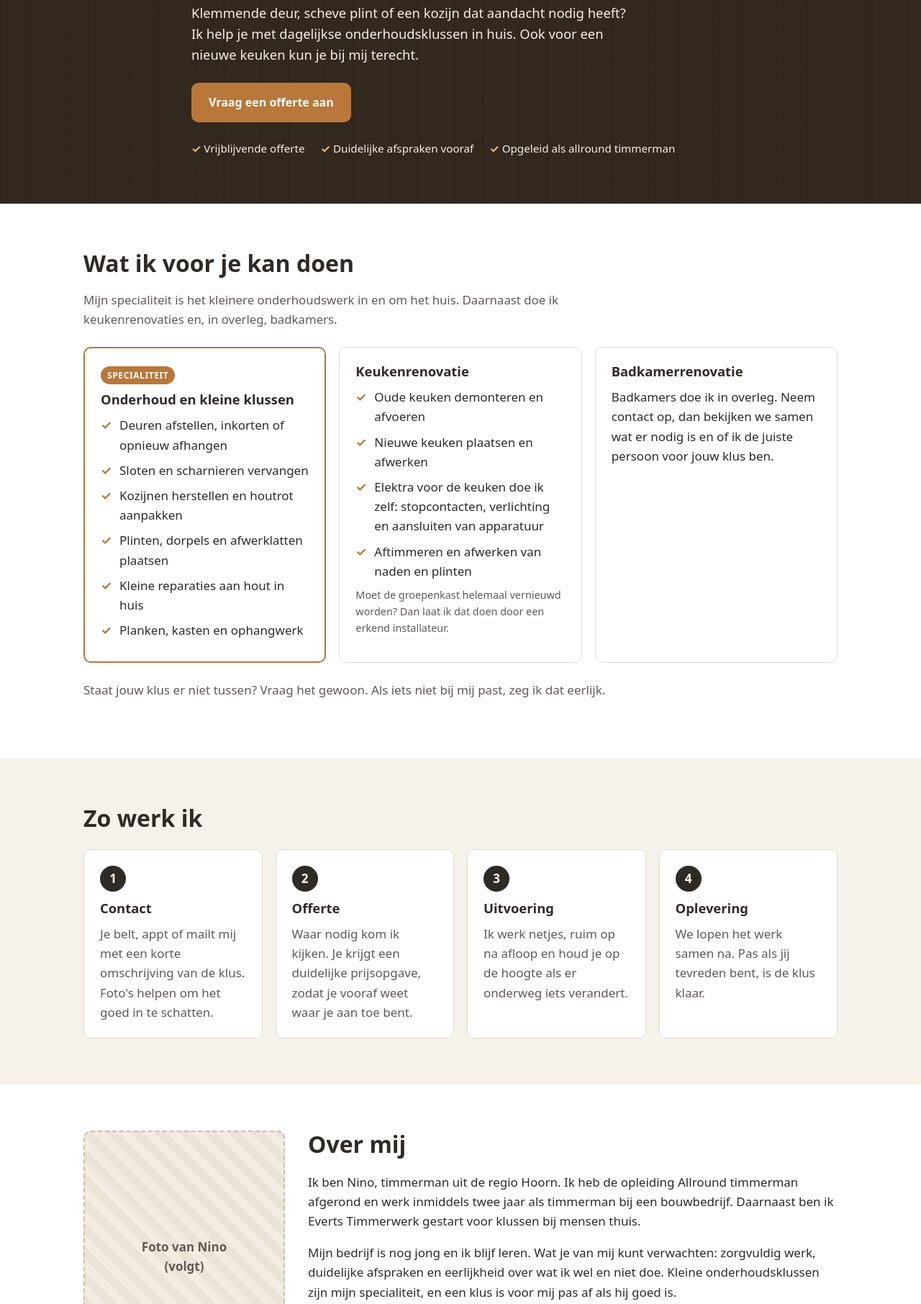
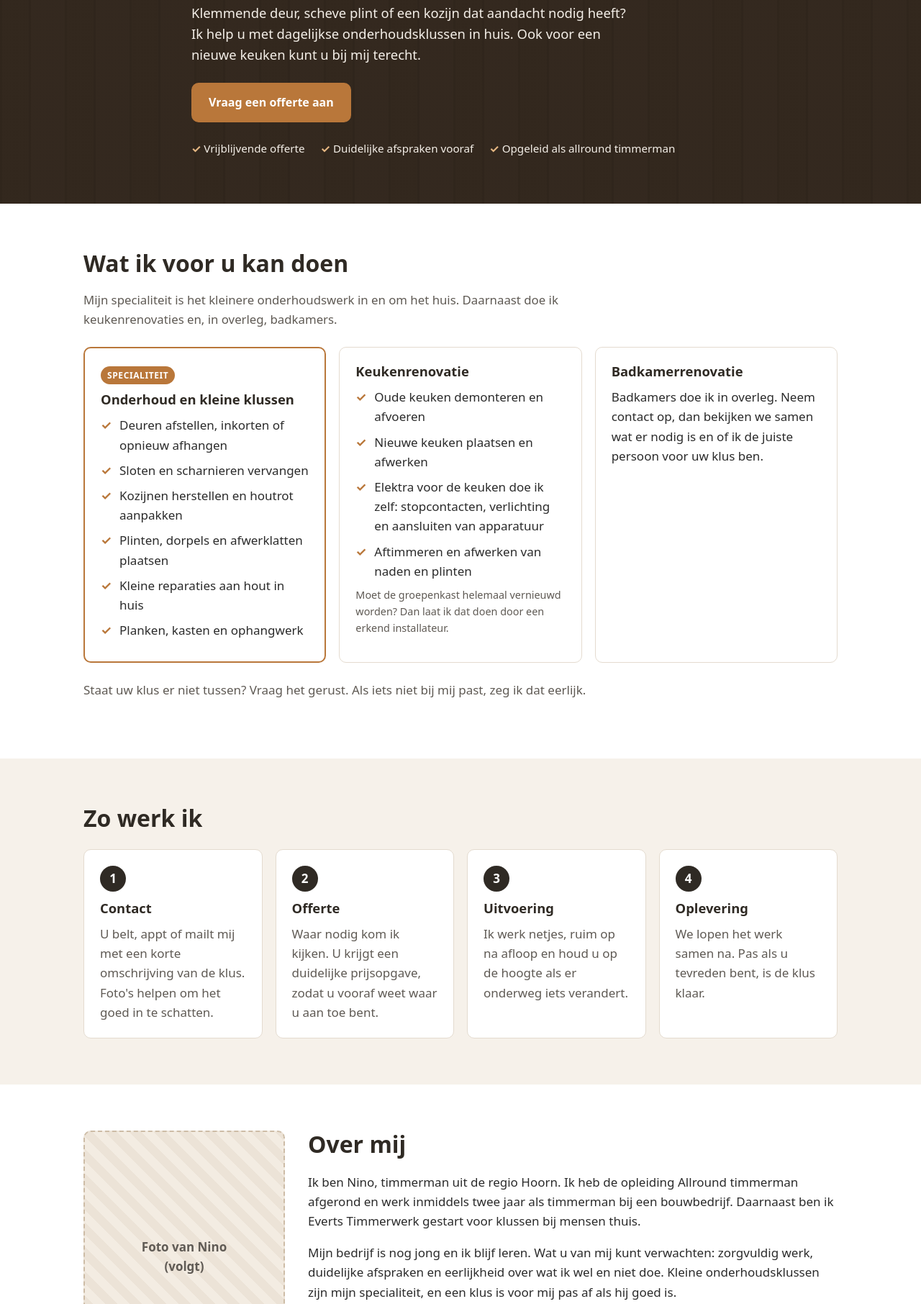
Before and after one commit to NinoLua/evertstimmerwerk, a plain HTML site: page index.html in a window 1280 px wide. Shown: the part 306-2118 px from the top of the page at 72% size. Drawn offline with Linux system fonts and the light colour scheme.

Commit message:
Update index.html

```diff
--- a/index.html
+++ b/index.html
@@ -44,8 +44,8 @@
         <h1>Klussen in huis, netjes en zorgvuldig gedaan</h1>
         <p class="hero__tekst">
           Klemmende deur, scheve plint of een kozijn dat aandacht nodig heeft?
-          Ik help je met dagelijkse onderhoudsklussen in huis. Ook voor een
-          nieuwe keuken kun je bij mij terecht.
+          Ik help u met dagelijkse onderhoudsklussen in huis. Ook voor een
+          nieuwe keuken kunt u bij mij terecht.
         </p>
         <div class="hero__knoppen">
           <a class="knop" href="#contact">Vraag een offerte aan</a>
@@ -62,7 +62,7 @@
     <!-- ===== Diensten ===== -->
     <section id="diensten" class="sectie">
       <div class="wrap">
-        <h2>Wat ik voor je kan doen</h2>
+        <h2>Wat ik voor u kan doen</h2>
         <p class="intro">Mijn specialiteit is het kleinere onderhoudswerk in en om het huis. Daarnaast doe ik keukenrenovaties en, in overleg, badkamers.</p>
 
         <div class="kaarten">
@@ -92,11 +92,11 @@
 
           <article class="kaart">
             <h3>Badkamerrenovatie</h3>
-            <p>Badkamers doe ik in overleg. Neem contact op, dan bekijken we samen wat er nodig is en of ik de juiste persoon voor jouw klus ben.</p>
+            <p>Badkamers doe ik in overleg. Neem contact op, dan bekijken we samen wat er nodig is en of ik de juiste persoon voor uw klus ben.</p>
           </article>
         </div>
 
-        <p class="opmerking">Staat jouw klus er niet tussen? Vraag het gewoon. Als iets niet bij mij past, zeg ik dat eerlijk.</p>
+        <p class="opmerking">Staat uw klus er niet tussen? Vraag het gerust. Als iets niet bij mij past, zeg ik dat eerlijk.</p>
       </div>
     </section>
 
@@ -107,19 +107,19 @@
         <ol class="stappen">
           <li>
             <h3>Contact</h3>
-            <p>Je belt, appt of mailt mij met een korte omschrijving van de klus. Foto's helpen om het goed in te schatten.</p>
+            <p>U belt, appt of mailt mij met een korte omschrijving van de klus. Foto's helpen om het goed in te schatten.</p>
           </li>
           <li>
             <h3>Offerte</h3>
-            <p>Waar nodig kom ik kijken. Je krijgt een duidelijke prijsopgave, zodat je vooraf weet waar je aan toe bent.</p>
+            <p>Waar nodig kom ik kijken. U krijgt een duidelijke prijsopgave, zodat u vooraf weet waar u aan toe bent.</p>
           </li>
           <li>
             <h3>Uitvoering</h3>
-            <p>Ik werk netjes, ruim op na afloop en houd je op de hoogte als er onderweg iets verandert.</p>
+            <p>Ik werk netjes, ruim op na afloop en houd u op de hoogte als er onderweg iets verandert.</p>
           </li>
           <li>
             <h3>Oplevering</h3>
-            <p>We lopen het werk samen na. Pas als jij tevreden bent, is de klus klaar.</p>
+            <p>We lopen het werk samen na. Pas als u tevreden bent, is de klus klaar.</p>
           </li>
         </ol>
       </div>
@@ -140,7 +140,7 @@
             Everts Timmerwerk gestart voor klussen bij mensen thuis.
           </p>
           <p>
-            Mijn bedrijf is nog jong en ik blijf leren. Wat je van mij kunt
+            Mijn bedrijf is nog jong en ik blijf leren. Wat u van mij kunt
             verwachten: zorgvuldig werk, duidelijke afspraken en eerlijkheid
             over wat ik wel en niet doe. Kleine onderhoudsklussen zijn mijn
             specialiteit, en een klus is voor mij pas af als hij goed is.
@@ -196,7 +196,7 @@
 
         <form class="formulier" id="offerteformulier" data-toon="email" novalidate hidden>
           <h3>Offerte-aanvraag</h3>
-          <p class="klein">Vul dit in en druk op versturen. Je eigen mailprogramma opent dan met het bericht al ingevuld.</p>
+          <p class="klein">Vul dit in en druk op versturen. Uw eigen mailprogramma opent dan met het bericht al ingevuld.</p>
 
           <label for="naam">Naam</label>
           <input id="naam" name="naam" type="text" autocomplete="name" required>
@@ -217,11 +217,11 @@
           </select>
 
           <label for="omschrijving">Omschrijving van de klus</label>
-          <textarea id="omschrijving" name="omschrijving" rows="5" required placeholder="Wat moet er gebeuren? Hoe groot ongeveer? Wanneer zou het je uitkomen?"></textarea>
+          <textarea id="omschrijving" name="omschrijving" rows="5" required placeholder="Wat moet er gebeuren? Hoe groot ongeveer? Wanneer zou het u uitkomen?"></textarea>
 
           <p class="foutmelding" id="foutmelding" role="alert" hidden></p>
           <button class="knop" type="submit">Versturen via e-mail</button>
-          <p class="klein">Foto's van de klus kun je als bijlage toevoegen in je mail, of sturen via WhatsApp.</p>
+          <p class="klein">Foto's van de klus kunt u als bijlage toevoegen in uw mail, of sturen via WhatsApp.</p>
         </form>
       </div>
     </section>
```
